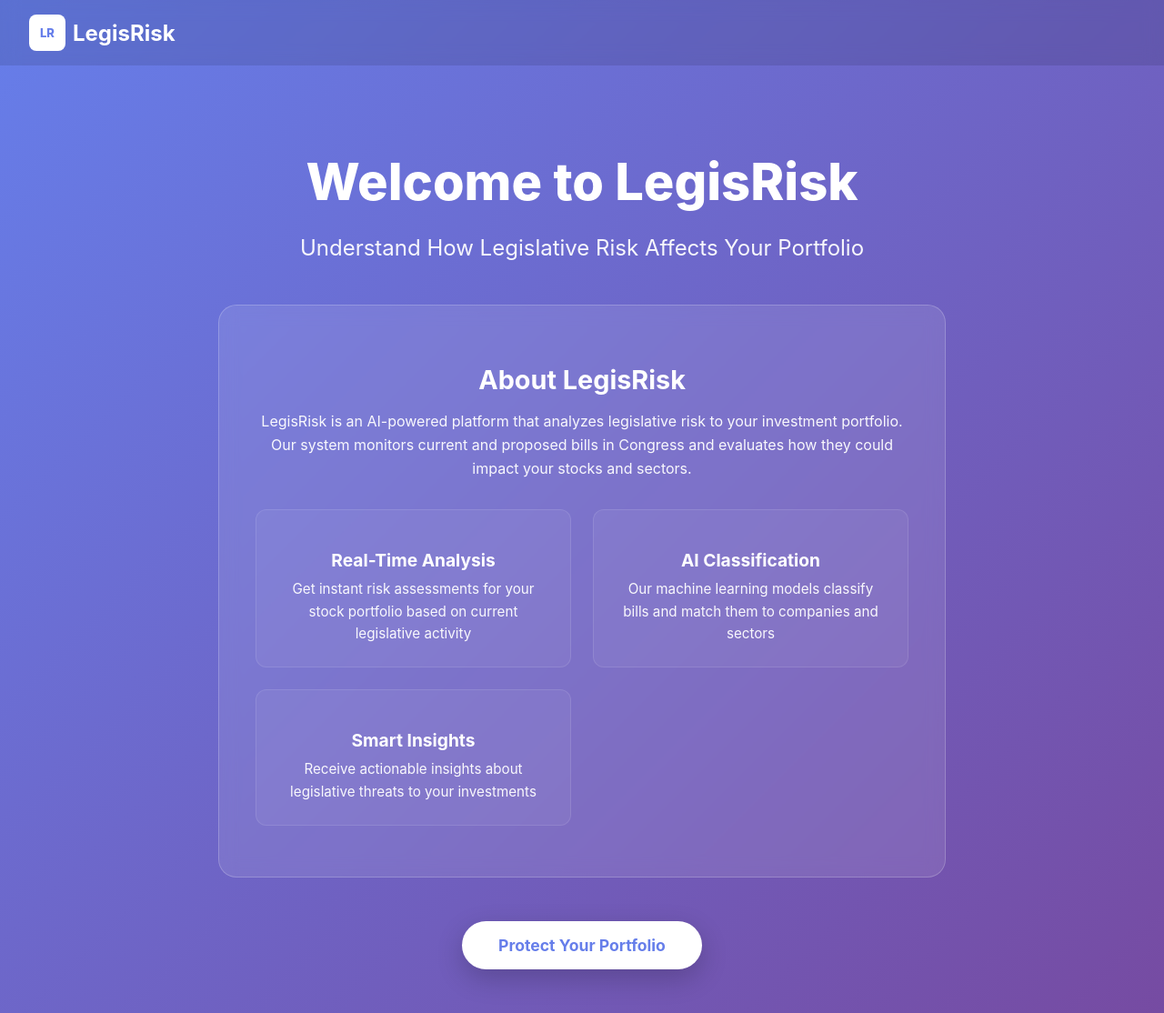
After one commit to ermuun0930/Ballin_With_AI, a Flask app: template templates/index.html in a window 1280 px wide. The commit adds this page. Shown: the whole page at 91% size. Run offline with Flask 3, Linux system fonts and the light colour scheme; the template is opened without the code that fills it, so the values that code supplies are empty.

Commit message:
Some bugs fixed

```diff
--- a/app.py
+++ b/app.py
@@ -1,11 +1,13 @@
 from flask import Flask
 
+from routes.home import home_bp
 from routes.dashboard import dashboard_bp
 
 
 def create_app() -> Flask:
     app = Flask(__name__)
     app.config.from_object("config")
+    app.register_blueprint(home_bp)
     app.register_blueprint(dashboard_bp)
     return app
 
--- a/routes/dashboard.py
+++ b/routes/dashboard.py
@@ -4,7 +4,7 @@ from services.insights import generate_insights
 from services.risk_engine import analyze_portfolio, parse_tickers
 
 
-dashboard_bp = Blueprint("dashboard", __name__)
+dashboard_bp = Blueprint("dashboard", __name__, url_prefix="/dashboard")
 
 
 @dashboard_bp.route("/", methods=["GET"])
--- a/templates/base.html
+++ b/templates/base.html
@@ -1,14 +1,16 @@
 <!doctype html>
 <html lang="en">
   <head>
-    <meta charset="utf-8">
-    <meta name="viewport" content="width=device-width, initial-scale=1">
+    <meta charset="utf-8" />
+    <meta name="viewport" content="width=device-width, initial-scale=1" />
     <title>{% block title %}LegisRisk{% endblock %}</title>
-    <link rel="preconnect" href="https://cdn.jsdelivr.net">
-    <link rel="stylesheet" href="{{ url_for('static', filename='css/dashboard.css') }}">
+    <link rel="preconnect" href="https://cdn.jsdelivr.net" />
+    <link
+      rel="stylesheet"
+      href="{{ url_for('static', filename='css/dashboard.css') }}"
+    />
   </head>
   <body>
-    {% block content %}{% endblock %}
-    {% block scripts %}{% endblock %}
+    {% block content %}{% endblock %} {% block scripts %}{% endblock %}
   </body>
 </html>
--- /dev/null
+++ b/templates/index.html
@@ -0,0 +1,184 @@
+{% extends "base.html" %} {% block title %}LegisRisk - Protect Your Portfolio{%
+endblock %} {% block content %}
+<div class="home-container">
+  <header class="home-navbar">
+    <a class="brand" href="{{ url_for('home.index') }}">
+      <span class="brand-mark">LR</span>
+      <span>LegisRisk</span>
+    </a>
+  </header>
+
+  <section class="hero-section">
+    <div class="hero-content">
+      <h1>Welcome to LegisRisk</h1>
+      <p class="subtitle">
+        Understand How Legislative Risk Affects Your Portfolio
+      </p>
+
+      <div class="project-overview">
+        <h2>About LegisRisk</h2>
+        <p>
+          LegisRisk is an AI-powered platform that analyzes legislative risk to
+          your investment portfolio. Our system monitors current and proposed
+          bills in Congress and evaluates how they could impact your stocks and
+          sectors.
+        </p>
+
+        <div class="features">
+          <div class="feature-card">
+            <h3>Real-Time Analysis</h3>
+            <p>
+              Get instant risk assessments for your stock portfolio based on
+              current legislative activity
+            </p>
+          </div>
+          <div class="feature-card">
+            <h3>AI Classification</h3>
+            <p>
+              Our machine learning models classify bills and match them to
+              companies and sectors
+            </p>
+          </div>
+          <div class="feature-card">
+            <h3>Smart Insights</h3>
+            <p>
+              Receive actionable insights about legislative threats to your
+              investments
+            </p>
+          </div>
+        </div>
+      </div>
+
+      <a href="{{ url_for('dashboard.dashboard') }}" class="cta-button">
+        Protect Your Portfolio
+      </a>
+    </div>
+  </section>
+</div>
+
+<style>
+  .home-container {
+    min-height: 100vh;
+    background: linear-gradient(135deg, #667eea 0%, #764ba2 100%);
+  }
+
+  .home-navbar {
+    display: flex;
+    align-items: center;
+    padding: 1rem 2rem;
+    background: rgba(0, 0, 0, 0.1);
+    backdrop-filter: blur(10px);
+  }
+
+  .brand {
+    display: flex;
+    align-items: center;
+    gap: 0.5rem;
+    text-decoration: none;
+    color: white;
+    font-size: 1.5rem;
+    font-weight: 700;
+  }
+
+  .brand-mark {
+    display: flex;
+    align-items: center;
+    justify-content: center;
+    width: 2.5rem;
+    height: 2.5rem;
+    border-radius: 8px;
+    background: white;
+    color: #667eea;
+    font-weight: 800;
+  }
+
+  .hero-section {
+    display: flex;
+    align-items: center;
+    justify-content: center;
+    flex: 1;
+    padding: 3rem 2rem;
+  }
+
+  .hero-content {
+    max-width: 800px;
+    text-align: center;
+    color: white;
+  }
+
+  .hero-content h1 {
+    font-size: 3.5rem;
+    margin-bottom: 1rem;
+    font-weight: 800;
+  }
+
+  .subtitle {
+    font-size: 1.5rem;
+    margin-bottom: 3rem;
+    opacity: 0.95;
+  }
+
+  .project-overview {
+    background: rgba(255, 255, 255, 0.1);
+    backdrop-filter: blur(10px);
+    border-radius: 20px;
+    padding: 2.5rem;
+    margin-bottom: 3rem;
+    border: 1px solid rgba(255, 255, 255, 0.2);
+  }
+
+  .project-overview h2 {
+    font-size: 1.8rem;
+    margin-bottom: 1rem;
+  }
+
+  .project-overview p {
+    font-size: 1rem;
+    margin-bottom: 2rem;
+    line-height: 1.6;
+    opacity: 0.95;
+  }
+
+  .features {
+    display: grid;
+    grid-template-columns: repeat(auto-fit, minmax(250px, 1fr));
+    gap: 1.5rem;
+    margin-bottom: 1rem;
+  }
+
+  .feature-card {
+    background: rgba(255, 255, 255, 0.05);
+    border-radius: 12px;
+    padding: 1.5rem;
+    border: 1px solid rgba(255, 255, 255, 0.1);
+  }
+
+  .feature-card h3 {
+    font-size: 1.2rem;
+    margin-bottom: 0.5rem;
+  }
+
+  .feature-card p {
+    font-size: 0.95rem;
+    margin: 0;
+  }
+
+  .cta-button {
+    display: inline-block;
+    background: white;
+    color: #667eea;
+    padding: 1rem 2.5rem;
+    font-size: 1.1rem;
+    font-weight: 700;
+    border-radius: 50px;
+    text-decoration: none;
+    transition: all 0.3s ease;
+    box-shadow: 0 10px 30px rgba(0, 0, 0, 0.2);
+  }
+
+  .cta-button:hover {
+    transform: translateY(-2px);
+    box-shadow: 0 15px 40px rgba(0, 0, 0, 0.3);
+  }
+</style>
+{% endblock %}
```
Also changed, not shown: routes/home.py (added, +8 -0 lines), static/js/dashboard.js (+56 -21 lines), templates/dashboard.html (+58 -21 lines), 2 other files.
